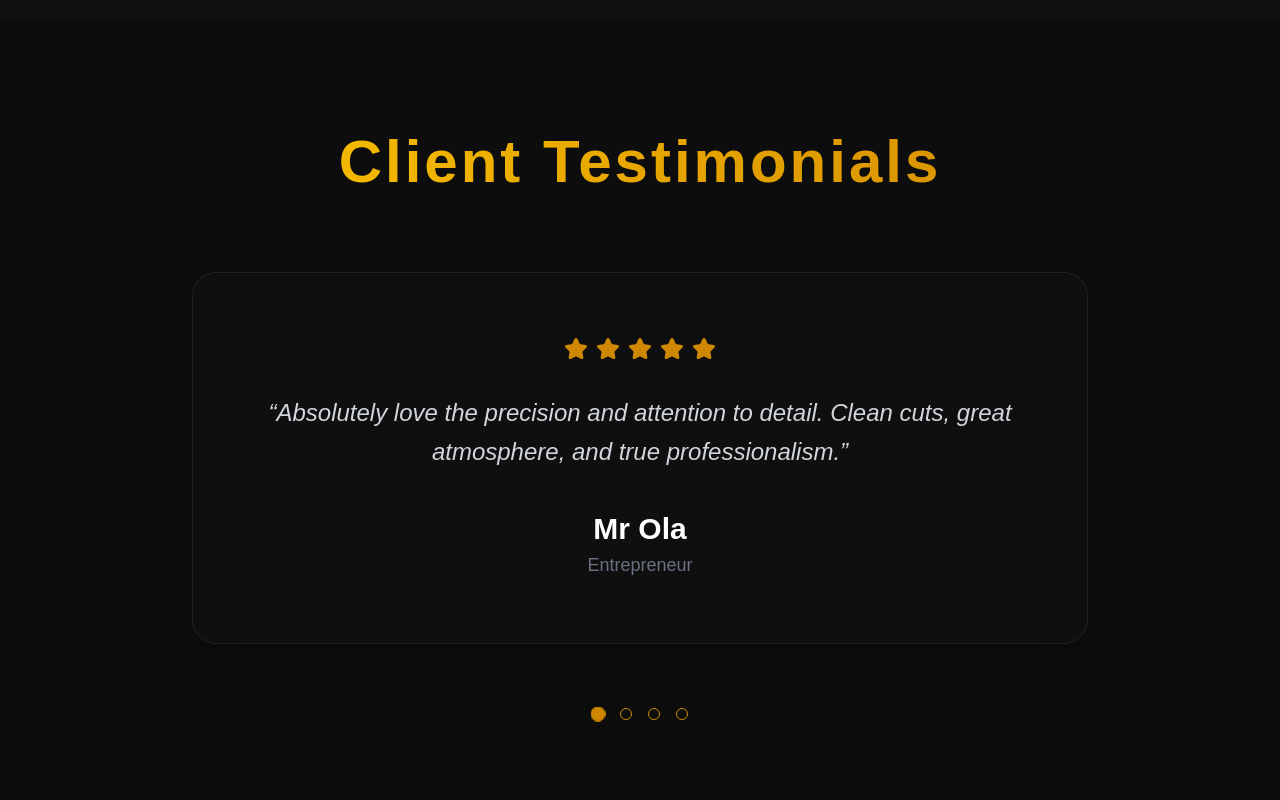
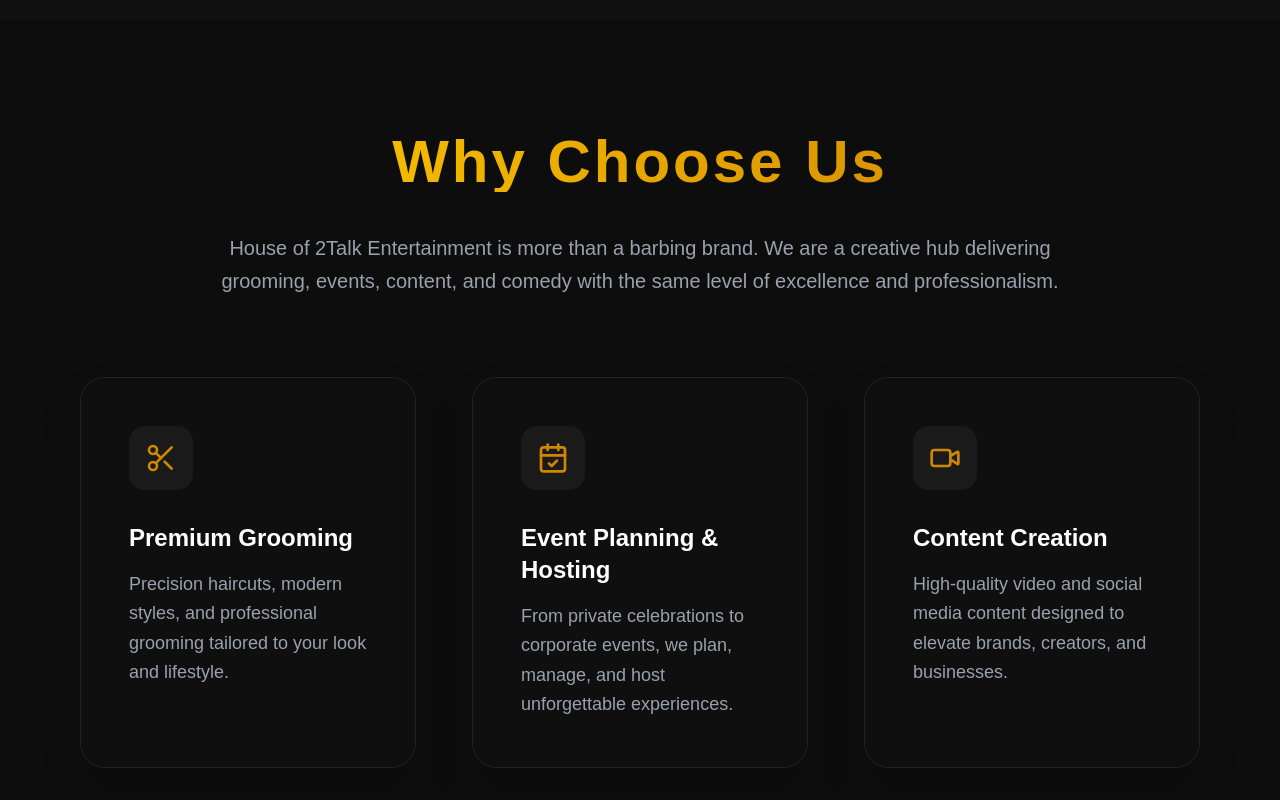
Before and after one commit to King-web-cell-05/2talk, a Next.js app: page / in a window 1280 px wide. Shown: the part 1720-2520 px from the top of the page. Built offline with nearby package versions, Linux system fonts and the light colour scheme.

Commit message:
Added whyChooseUs section

```diff
--- a/app/page.tsx
+++ b/app/page.tsx
@@ -8,6 +8,8 @@
 const ServicesSection = dynamic(() => import("@/components/services"));
 const FooterSection = dynamic(() => import("@/components/footer"));
 const CallToActionSection = dynamic(() => import("@/components/CallToAction"));
+const WhyChooseUsSection = dynamic(() => import("@/components/WhyChooseUs"));
+
 
 const page = () => {
   return (
@@ -15,6 +17,8 @@
       <NavBar />
       <HeroSection />
       <ServicesSection />
+
+      <WhyChooseUsSection />
       <TestimonialsSection />
       <CallToActionSection />
       <FooterSection />
--- a/components/WhyChooseUs.tsx
+++ b/components/WhyChooseUs.tsx
@@ -0,0 +1,99 @@
+"use client";
+
+import { motion } from "framer-motion";
+import {
+  Scissors,
+  CalendarCheck,
+  Video,
+  Laugh,
+  ShieldCheck,
+} from "lucide-react";
+
+const reasons = [
+  {
+    icon: Scissors,
+    title: "Premium Grooming",
+    desc: "Precision haircuts, modern styles, and professional grooming tailored to your look and lifestyle.",
+  },
+  {
+    icon: CalendarCheck,
+    title: "Event Planning & Hosting",
+    desc: "From private celebrations to corporate events, we plan, manage, and host unforgettable experiences.",
+  },
+  {
+    icon: Video,
+    title: "Content Creation",
+    desc: "High-quality video and social media content designed to elevate brands, creators, and businesses.",
+  },
+  {
+    icon: Laugh,
+    title: "Comedy & Entertainment",
+    desc: "Stand-up comedy, skits, and live entertainment that connect with audiences and leave lasting impressions.",
+  },
+  {
+    icon: ShieldCheck,
+    title: "One Trusted Brand",
+    desc: "Multiple creative services delivered with consistency, professionalism, and attention to detail.",
+  },
+];
+
+export default function WhyChooseUs() {
+  return (
+    <section className="w-full bg-[#0D0D0D] text-white py-28 px-6 md:px-20">
+      {/* Section Header */}
+      <motion.div
+        initial={{ opacity: 0, y: 30 }}
+        whileInView={{ opacity: 1, y: 0 }}
+        viewport={{ once: true }}
+        transition={{ duration: 0.8 }}
+        className="text-center max-w-4xl mx-auto mb-20"
+      >
+        <h2
+          className="
+                text-center text-4xl md:text-6xl font-extrabold tracking-wider
+          text-transparent bg-clip-text bg-gradient-to-r from-yellow-400 to-yellow-600
+
+          "
+        >
+          Why Choose Us
+        </h2>
+
+        <p className="text-gray-400 text-lg md:text-xl mt-10 leading-relaxed">
+          House of 2Talk Entertainment is more than a barbing brand.
+          We are a creative hub delivering grooming, events, content, and comedy
+          with the same level of excellence and professionalism.
+        </p>
+      </motion.div>
+
+      {/* Cards */}
+      <div className="grid grid-cols-1 sm:grid-cols-2 lg:grid-cols-3 gap-14">
+        {reasons.map(({ icon: Icon, title, desc }, index) => (
+          <motion.div
+            key={title}
+            initial={{ opacity: 0, y: 40 }}
+            whileInView={{ opacity: 1, y: 0 }}
+            viewport={{ once: true }}
+            transition={{ duration: 0.6, delay: index * 0.08 }}
+            className="
+              bg-[#111]/80 border border-[#222]
+              rounded-3xl p-10 md:p-12
+              shadow-2xl backdrop-blur-md
+            "
+          >
+            <div className="flex items-center justify-center w-16 h-16 rounded-2xl bg-[#1a1a1a] mb-8">
+              <Icon className="w-8 h-8 text-yellow-600" />
+            </div>
+
+            <h3 className="text-2xl font-bold text-white mb-4">
+              {title}
+            </h3>
+
+            <p className="text-gray-400 text-lg leading-relaxed">
+              {desc}
+            </p>
+          </motion.div>
+        ))}
+      </div>
+    </section>
+  );
+}
```
